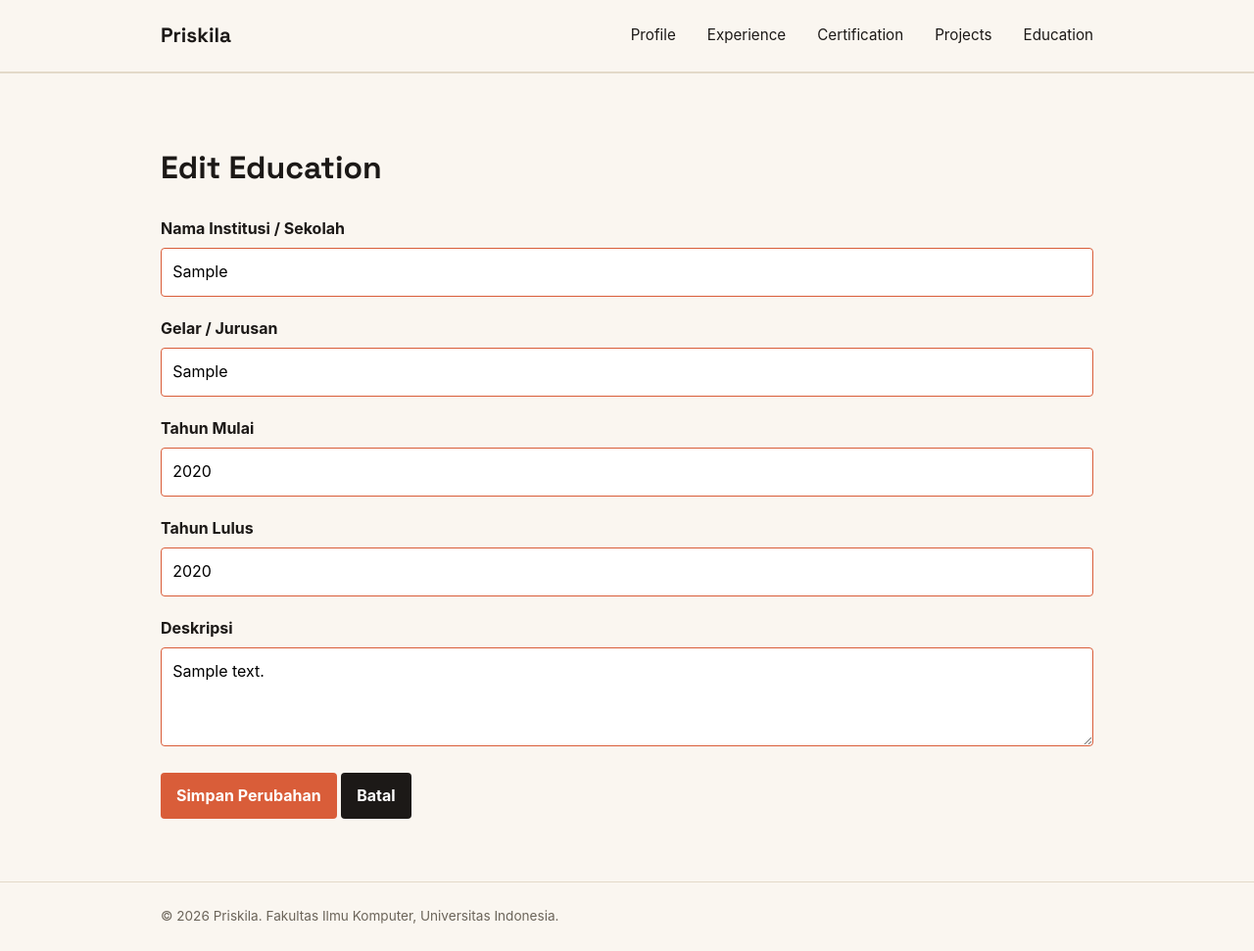
After one commit to priskilaabigail-pixel/myportofolio, a Django app: page /education/00000000-0000-0000-0000-000000000001/edit/ in a window 1280 px wide. The commit adds this page. Shown: the whole page at 98% size. Run offline with Django 5.2, Linux system fonts and the light colour scheme; tables that the repository leaves empty hold one stand-in row (values such as "Sample post").

Commit message:
Menambahkan fitur edit education

```diff
--- a/main/urls.py
+++ b/main/urls.py
@@ -1,6 +1,6 @@
 from django.urls import path
 
-from main.views import show_main, show_experience, show_certification, create_project, show_projects, get_projects_json, delete_project, show_education, delete_education, create_education, get_education_json
+from main.views import show_main, show_experience, show_certification, create_project, show_projects, get_projects_json, delete_project, show_education, delete_education, create_education, get_education_json, edit_education
 
 app_name = "main"
 
@@ -16,4 +16,5 @@ urlpatterns = [
     path("education/", show_education, name="show_education"),
     path("education/<uuid:education_id>/delete/",delete_education,name="delete_education"),
     path("api/education/", get_education_json, name="get_education_json"),
+    path("education/<uuid:education_id>/edit/", edit_education, name="edit_education"),
 ]
--- a/main/views.py
+++ b/main/views.py
@@ -4,6 +4,7 @@ from django.core import serializers
 from django.http import HttpResponse
 from django.shortcuts import get_object_or_404, redirect, render
 from main.forms import ProjectForm, EducationForm
+from django.urls import reverse
 
 
 def show_main(request):
@@ -142,3 +143,19 @@ def delete_education(request, education_id):
         return redirect("main:show_education")
 
     return redirect("main:show_education")
+
+def edit_education(request, education_id):
+    education = get_object_or_404(Education, pk=education_id)
+
+    form = EducationForm(request.POST or None, instance=education)
+
+    if request.method == "POST" and form.is_valid():
+        form.save()
+        return redirect(reverse('main:show_education'))
+
+    context = {
+        'form': form,
+        'name': 'Priskila',
+    }
+
+    return render(request, "edit_education.html", context)
--- a/templates/components/education_delete_modal.html
+++ b/templates/components/education_delete_modal.html
@@ -1,4 +1,4 @@
-<p class="experience-status">
+
     <button type="button"
             class="button button-danger"
             popovertarget="delete-project-{{ education.id }}"
@@ -6,7 +6,7 @@
             title="Hapus education">
         Hapus Education
     </button>
-</p>
+
 <div id="delete-project-{{ education.id }}"
      class="project-delete-modal"
      popover="auto"
--- /dev/null
+++ b/templates/edit_education.html
@@ -0,0 +1,33 @@
+{% extends "base.html" %}
+
+{% block meta %}
+<title>Edit Project - {{ name }}</title>
+{% endblock meta %}
+
+{% block content %}
+<main>
+  <section class="experience-section">
+    <div class="container">
+      <h1>Edit Education</h1>
+      <form
+        method="post"
+        action=""
+        class="project-form"
+      >
+        {% csrf_token %} {% for field in form %}
+        <div class="form-group">
+          <label for="{{ field.id_for_label }}">{{ field.label }}</label>
+          {{ field }} {% for error in field.errors %}
+          <p class="form-error">{{ error }}</p>
+          {% endfor %}
+        </div>
+        {% endfor %}
+        <button type="submit" class="button">Simpan Perubahan</button>
+        <a href="{% url 'main:show_projects' %}" class="button button-secondary"
+          >Batal</a
+        >
+      </form>
+    </div>
+  </section>
+</main>
+{% endblock content %}
--- a/templates/education.html
+++ b/templates/education.html
@@ -42,6 +42,7 @@
 
                         <div class="education-card-actions">
                             {% include "components/education_delete_modal.html" with education=education %}
+                            <a href="{% url 'main:edit_education' education.id %}" class="button">Edit</a>
                         </div>
                     </article>
                     {% empty %}
```
